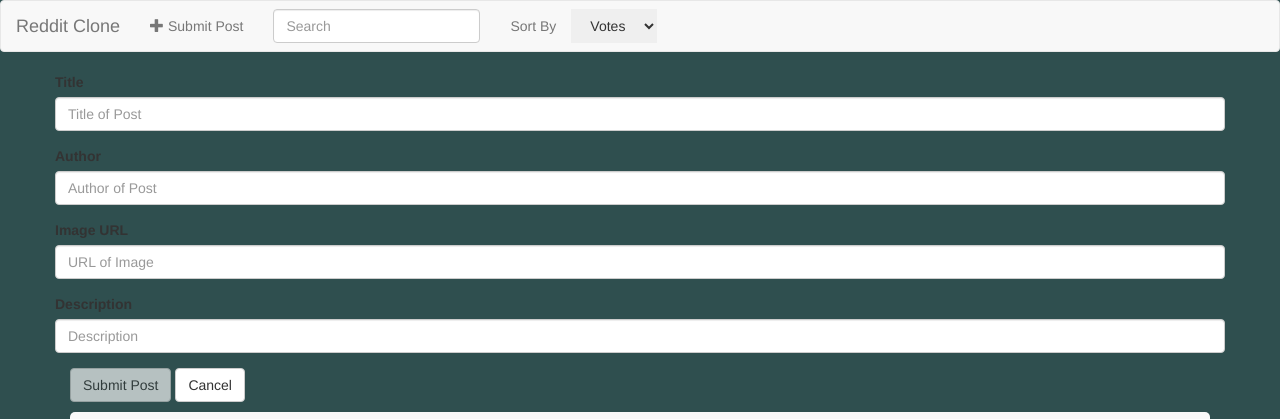
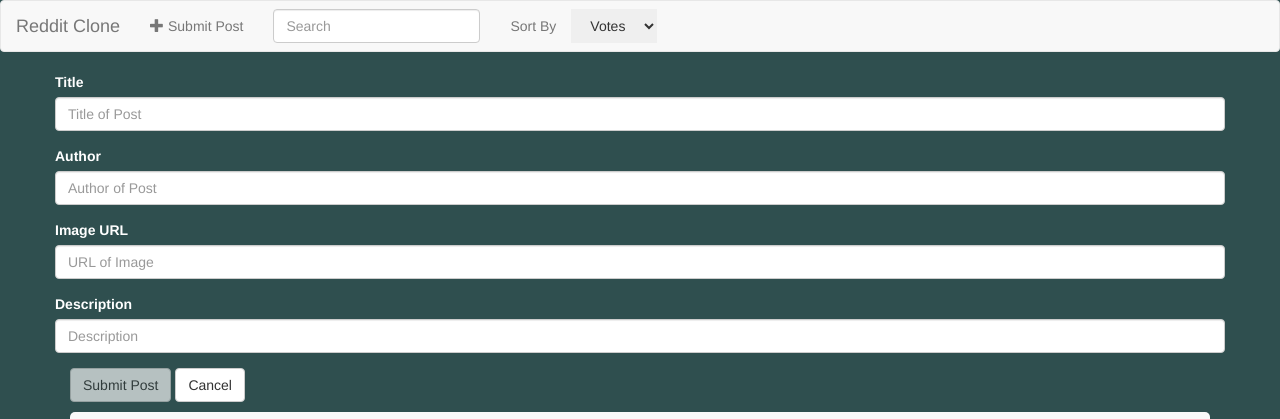
Before and after one commit to CodingTater/reddit_clone, a plain HTML site: page other.html in a window 1280 px wide. Both pictures are taken after a click on the element "Submit Post". Shown: the top 419 px of the page. Drawn offline with nearby package versions, Linux system fonts and the light colour scheme; some packages are replaced by stand-ins of ours; grey boxes are pictures that could not be loaded; a script that the page names is missing.

```diff
--- a/other.html
+++ b/other.html
@@ -43,7 +43,7 @@
 
   <main class="container">
 
-    <form ng-valid ng-show="viewForm" class="form-horizontal" name="newPost">
+    <form ng-valid ng-show="viewForm" class="form-horizontal white" name="newPost">
       <div class="form-group">
         <label for="title">Title</label>
         <input type="text" ng-model="post.title" name="title" class="form-control" placeholder="Title of Post" required>
--- a/style.css
+++ b/style.css
@@ -38,3 +38,7 @@ margin: auto;
 body {
   background-color: #2F4F4F;
 }
+
+.white {
+  color: white;
+}
```
